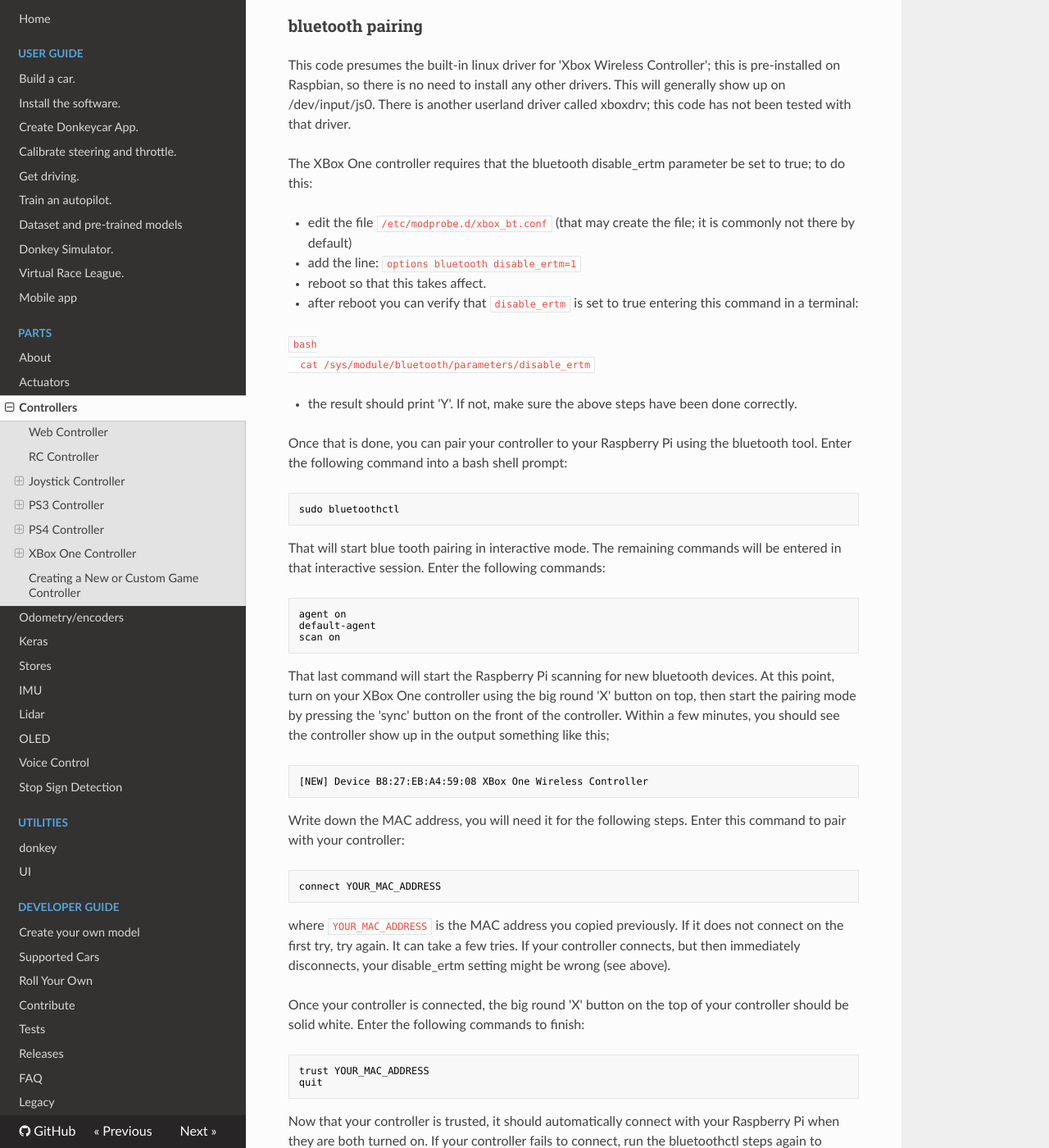
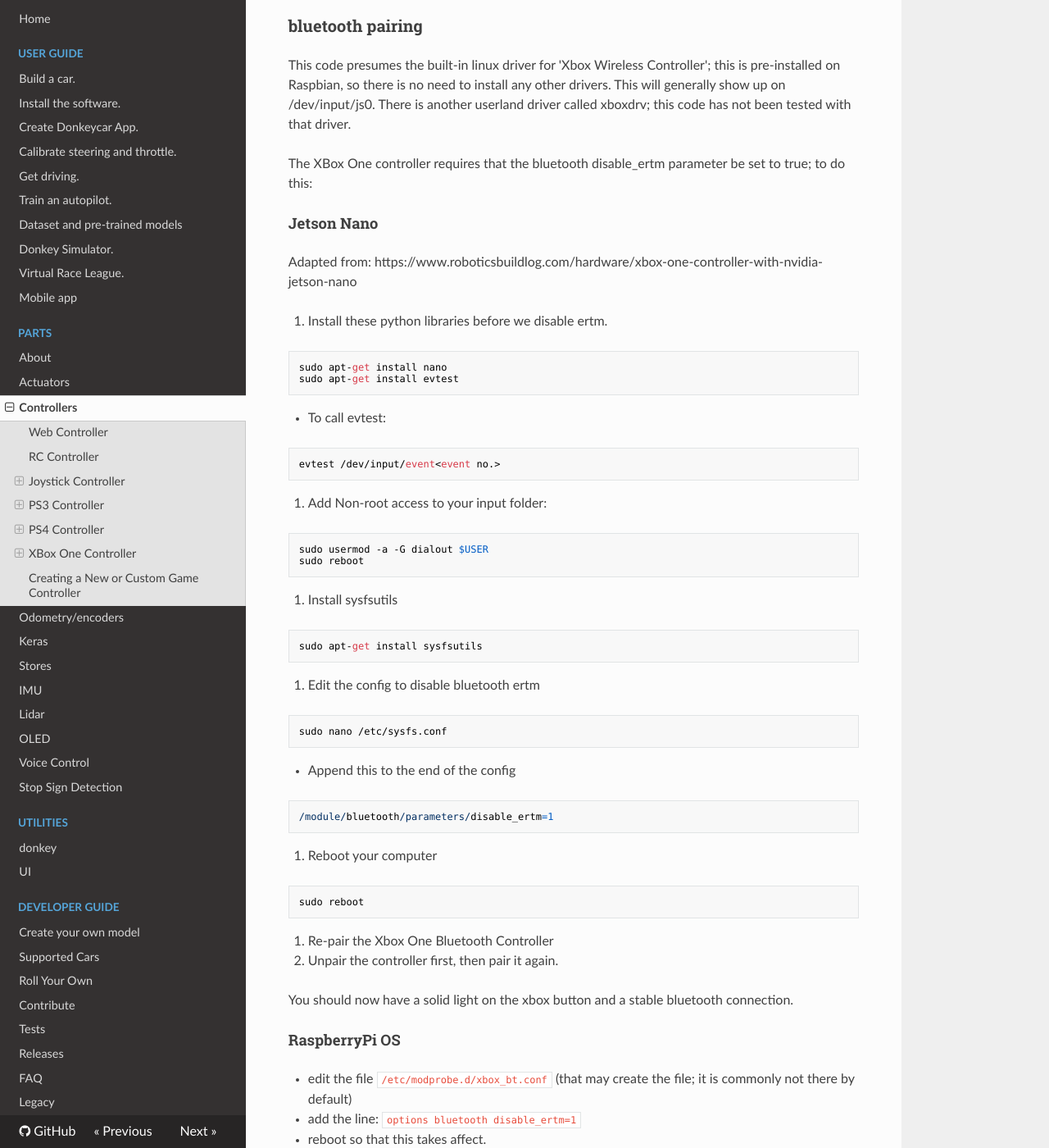
Before and after one commit to autorope/donkeydocs, an MkDocs documentation site: the page built from docs/parts/controllers.md, in a window 1280 px wide and 1400 px high, scrolled down 5344 px. Shown: the whole window at 82% size. Built offline with MkDocs 1.6.1, drawn with Linux system fonts in a browser that asks for light colours; nearby versions of some CDN libraries; old or Windows-style settings are respelled for this version of MkDocs.

Commit message:
Add instructions for connecting xbox controller to jetson nano

````diff
--- a/docs/parts/controllers.md
+++ b/docs/parts/controllers.md
@@ -196,6 +196,50 @@ This code presumes the built-in linux driver for 'Xbox Wireless Controller'; thi
 
 The XBox One controller requires that the bluetooth disable_ertm parameter be set to true; to do this:
 
+#### **Jetson Nano**
+Adapted from: https://www.roboticsbuildlog.com/hardware/xbox-one-controller-with-nvidia-jetson-nano
+
+1. Install these python libraries before we disable ertm.
+```
+sudo apt-get install nano
+sudo apt-get install evtest
+```
+
+- To call evtest:
+```
+evtest /dev/input/event<event no.>
+```
+
+2. Add Non-root access to your input folder:
+```
+sudo usermod -a -G dialout $USER
+sudo reboot
+```
+
+3. Install sysfsutils
+```
+sudo apt-get install sysfsutils
+```
+4.  Edit the config to disable bluetooth ertm
+```
+sudo nano /etc/sysfs.conf
+```
+- Append this to the end of the config
+```
+/module/bluetooth/parameters/disable_ertm=1
+```
+5. Reboot your computer
+```
+sudo reboot
+```
+6. Re-pair the Xbox One Bluetooth Controller
+- Unpair the controller first, then pair it again.
+
+You should now have a solid light on the xbox button and a stable bluetooth connection.
+
+
+#### **RaspberryPi OS**
+
 * edit the file `/etc/modprobe.d/xbox_bt.conf`  (that may create the file; it is commonly not there by default)
 * add the line: `options bluetooth disable_ertm=1`
 * reboot so that this takes affect.
````
